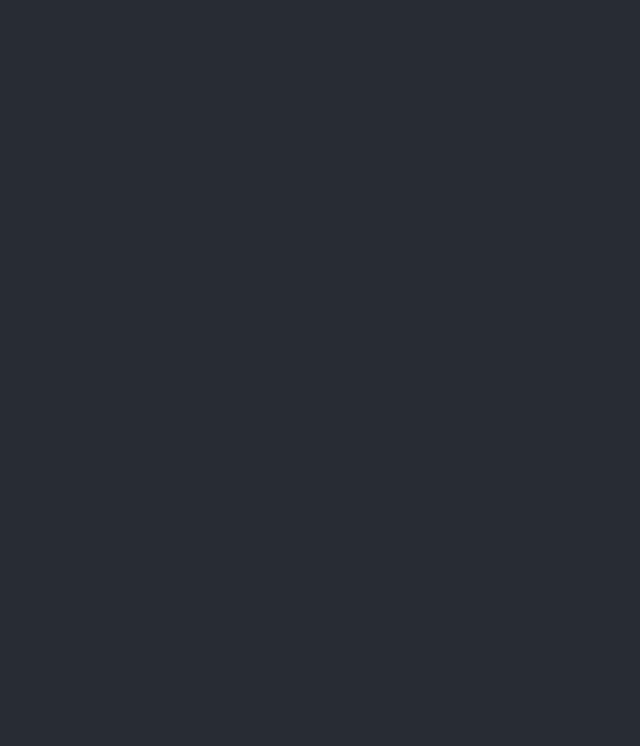
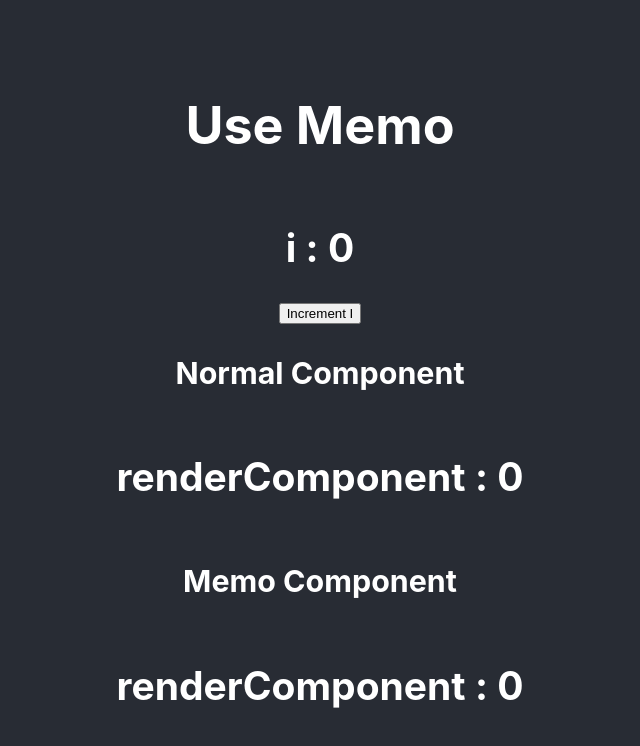
Before and after one commit to chiragdoctor/react-with-hooks, a React (Create React App) app: page / in a window 1280 px wide. Shown: the top 746 px of the page, without its empty margins (320-960 px from the left). Built offline with nearby package versions, Linux system fonts and the light colour scheme.

Commit message:
Example for useMemoHook

```diff
--- a/src/App.js
+++ b/src/App.js
@@ -1,11 +1,25 @@
-import React from 'react';
+import React, { useState, useMemo } from 'react';
 import './App.scss';
+import Child from './components/Child';
+function App() {
+  const [i, setI] = useState(0);
 
-function App() {
+  const onClickHandler = () => {
+    setI(i + 1);
+  };
+
+  const memoChild = useMemo(() => <Child></Child>, []);
+
   return (
     <div className='App'>
       <header className='App-header'>
-        <h1 className='title'></h1>
+        <h1 className='title'>Use Memo</h1>
+        <h2>{`i : ${i} `}</h2>
+        <button onClick={onClickHandler}>Increment I</button>
+        <h3>Normal Component</h3>
+        <Child></Child>
+        <h3>Memo Component</h3>
+        {memoChild}
       </header>
     </div>
   );
--- /dev/null
+++ b/src/components/Child.js
@@ -0,0 +1,11 @@
+import React, { useEffect } from 'react';
+
+let renderCount = 0;
+const Child = () => {
+  useEffect(() => {
+    renderCount++;
+  }, []);
+  return <h2>{`renderComponent : ${renderCount}`}</h2>;
+};
+
+export default Child;
```
